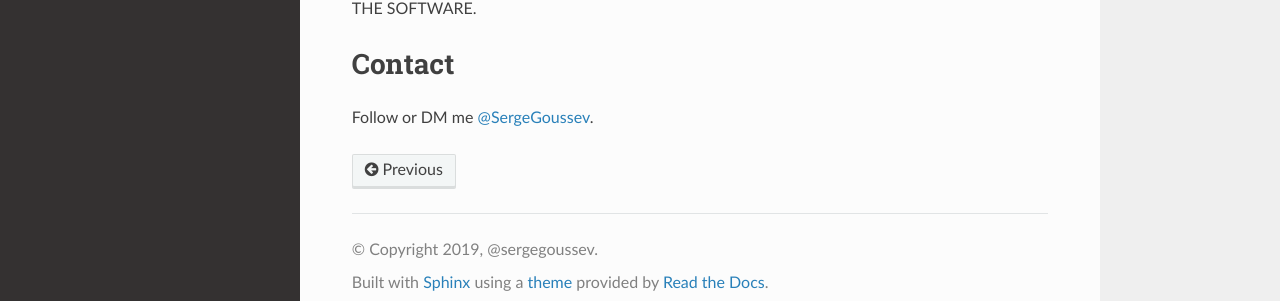
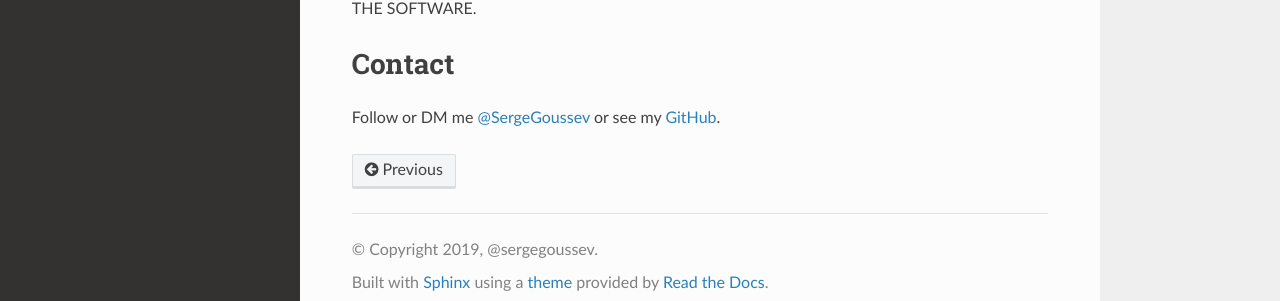
Before and after one commit to sergegoussev/nlpru-docs, a Sphinx documentation site: the page built from docs/source/licence.rst, in a window 1280 px wide and 938 px high. Shown: the part 619-920 px from the top of the window. Built offline with Sphinx 7.4.7 and the Read the Docs theme 2.0.0, drawn with Linux system fonts in a browser that asks for light colours.

Commit message:
updated links

```diff
--- a/docs/source/licence.rst
+++ b/docs/source/licence.rst
@@ -25,4 +25,4 @@ SOFTWARE.
 
 Contact
 =======
-Follow or DM me `@SergeGoussev <https://twitter.com/SergeGoussev>`_.
+Follow or DM me `@SergeGoussev <https://twitter.com/SergeGoussev>`_ or see my `GitHub <https://github.com/sergegoussev>`_.
```
Also changed, not shown: 5 other files.
